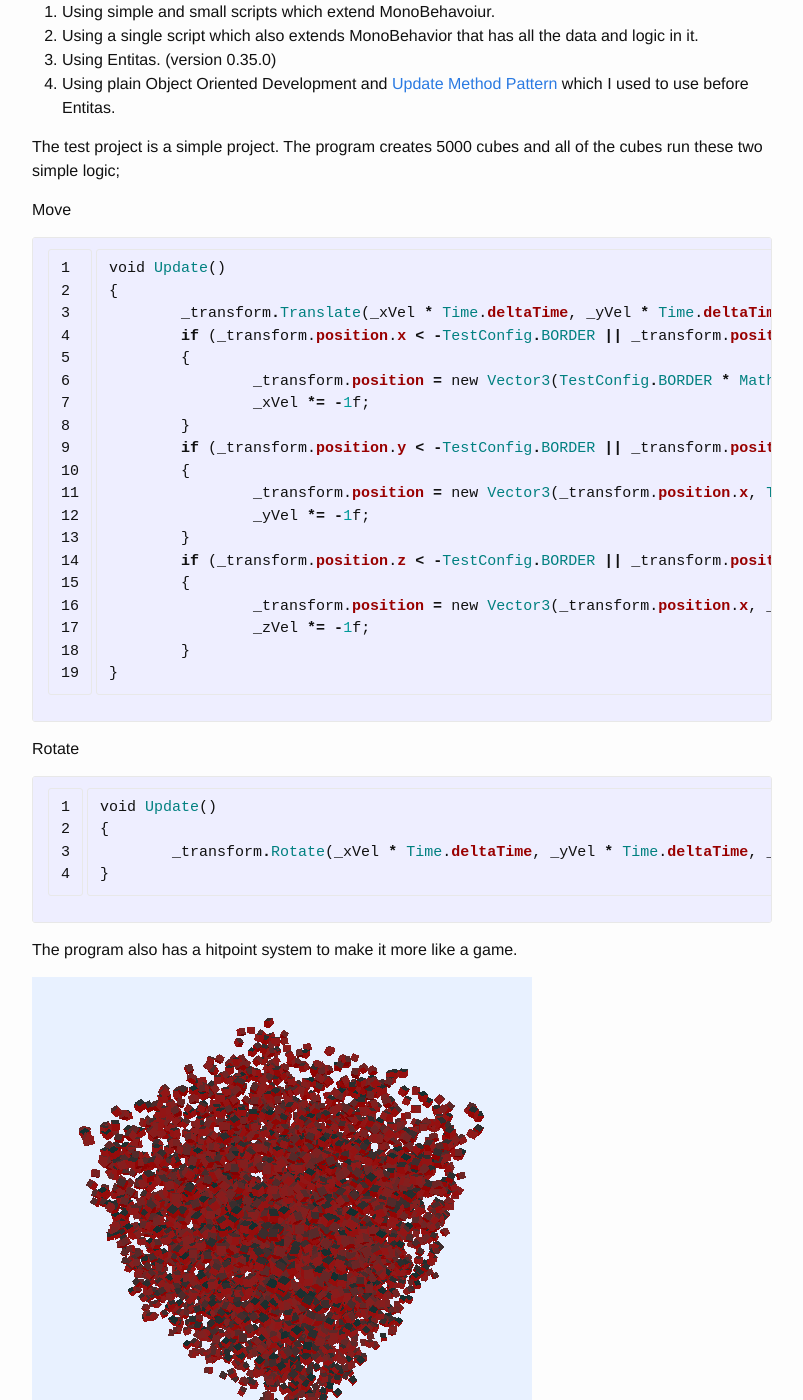
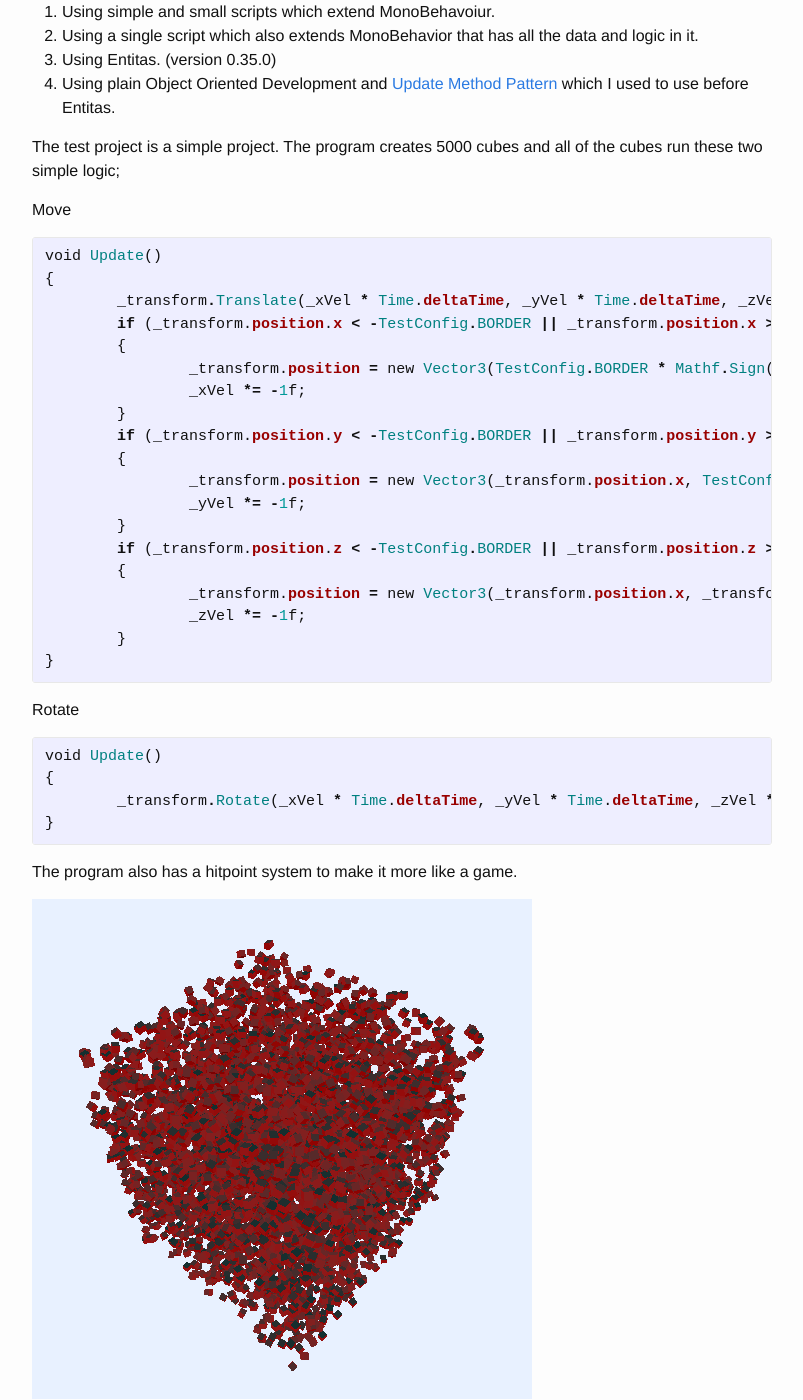
Before and after one commit to zehreken/zehreken.github.io, a Jekyll site: the page built from _posts/2016-11-07-performance-comparison_ecs.markdown, in a window 1280 px wide and 1400 px high, scrolled down 962 px. Shown: the whole window, without its empty margins (238-1041 px from the left). Built offline with Jekyll 4.4.1, drawn with Linux system fonts in a browser that asks for light colours.

Commit message:
Update 2016-11-07-performance-comparison_ecs.markdown

```diff
--- a/_posts/2016-11-07-performance-comparison_ecs.markdown
+++ b/_posts/2016-11-07-performance-comparison_ecs.markdown
@@ -35,7 +35,7 @@ Unity, at its core is also an entity-component based engine. The most advised pr
 The test project is a simple project. The program creates 5000 cubes and all of the cubes run these two simple logic;
 
 Move
-{% highlight ruby linenos %}
+{% highlight ruby %}
 void Update()
 {
 	_transform.Translate(_xVel * Time.deltaTime, _yVel * Time.deltaTime, _zVel * Time.deltaTime, Space.World);
@@ -58,7 +58,7 @@ void Update()
 {% endhighlight %}
 
 Rotate
-{% highlight ruby linenos %}
+{% highlight ruby %}
 void Update()
 {
 	_transform.Rotate(_xVel * Time.deltaTime, _yVel * Time.deltaTime, _zVel * Time.deltaTime);
```
